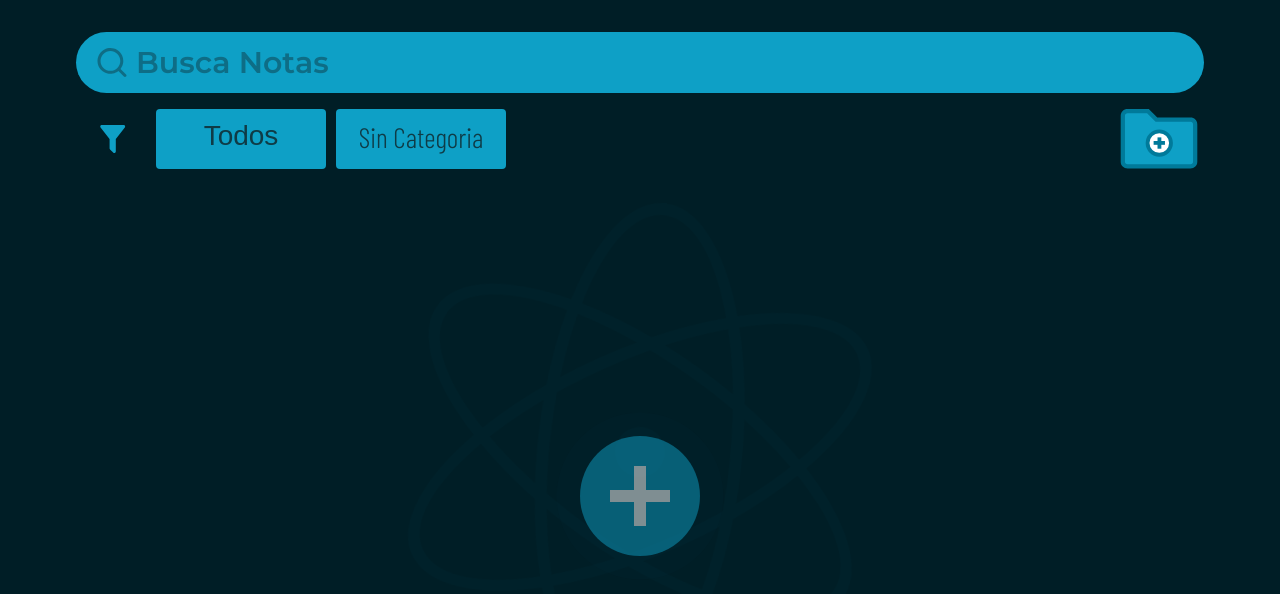
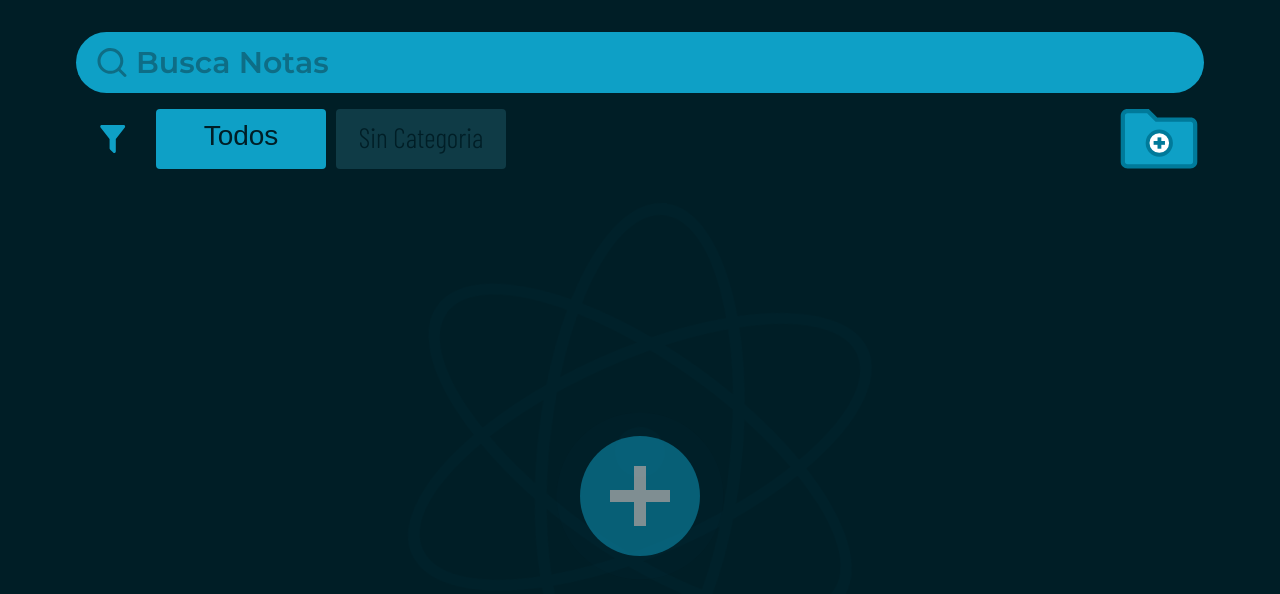
Before and after one commit to achipre/todo-list-app-react, a React (Vite) app: page / in a window 1280 px wide. Shown: the top 594 px of the page. Built offline with nearby package versions, Linux system fonts and the light colour scheme; a web font is replaced by a local one.

Commit message:
Fixing Category Filter

```diff
--- a/src/App.jsx
+++ b/src/App.jsx
@@ -21,6 +21,7 @@ export default function App () {
   const closeModal = () => {
     setIsOpenModalTodo(false)
   }
+
   const deleteTodo = (id) => {
     removeTodo(id)
   }
@@ -35,8 +36,14 @@ export default function App () {
     refSectionTodo.current?.classList.remove('todosWithOpenCategory')
   }
   const { categories } = useStoreCategories()
-  const filterbycategory = categories.filter(category => category.isSelect === true)
-  const filtercategoryName = filterbycategory[0].nombre
+  const localStorageCategories =
+    localStorage.getItem('categories') === null
+      ? localStorage.setItem('categories', JSON.stringify(categories))
+      : JSON.parse(localStorage.getItem('categories'))
+  const filterbycategory = localStorageCategories?.filter(category => category.isSelect === true)
+
+  const filtercategoryName = filterbycategory?.at(0)?.nombre
+
   const todosFilter = (filtercategoryName === 'Todos') ? todos : todos.filter(todo => todo.category === filtercategoryName)
 
   return (
--- a/src/componets/Notas.jsx
+++ b/src/componets/Notas.jsx
@@ -6,9 +6,14 @@ export default function Notas ({ closeModal }) {
   // New Todo
   const { addTodo } = useStore()
   const { categories } = useStoreCategories()
+  const localStorageCategories =
+    localStorage.getItem('categories') === null
+      ? localStorage.setItem('categories', JSON.stringify(categories))
+      : JSON.parse(localStorage.getItem('categories'))
 
   const saveTodo = () => {
-    const categoryNow = categories.filter(category => category.isSelect === true)[0].nombre
+    const categoryNow = localStorageCategories.filter(category => category.isSelect === true)[0]
+      .nombre
     const info = {
       id: Math.random(),
       title: valueInput,
--- a/src/componets/SectionCategory.jsx
+++ b/src/componets/SectionCategory.jsx
@@ -20,13 +20,14 @@ export default function SectionCategory () {
       isSelect: true
     }
     if (e.key === 'Enter' || e.type === 'click') {
+      const localCategory = JSON.parse(localStorage.getItem('categories'))
       addCategory(newCategory)
       setCategory('')
       turnToTrue()
       localStorage.setItem(
         'categories',
         JSON.stringify([
-          ...categories.map(category => ({ ...category, isSelect: false })),
+          ...localCategory.map(category => ({ ...category, isSelect: false })),
           newCategory
         ])
       )
--- a/src/componets/sectionCategory.css
+++ b/src/componets/sectionCategory.css
@@ -26,15 +26,17 @@
   text-overflow: ellipsis;
   cursor: pointer;
   border-radius: 4px;
-  background-color: var(--primary-color);
   padding: 11px;
   padding-left: 16px;
   padding-right: 16px;
-  color: var(--secondary-color);
+  background-color: var(--secondary-color);
+  color: var(--terciary-color);
   text-wrap: nowrap;
   animation: categoryOpacity .25s both ease-in;
 }
 .selectCategory{
+  color: var(--terciary-color);
+  background-color: var(--primary-color);
   font-weight: 400;
 }
 @keyframes categoryOpacity {
```
